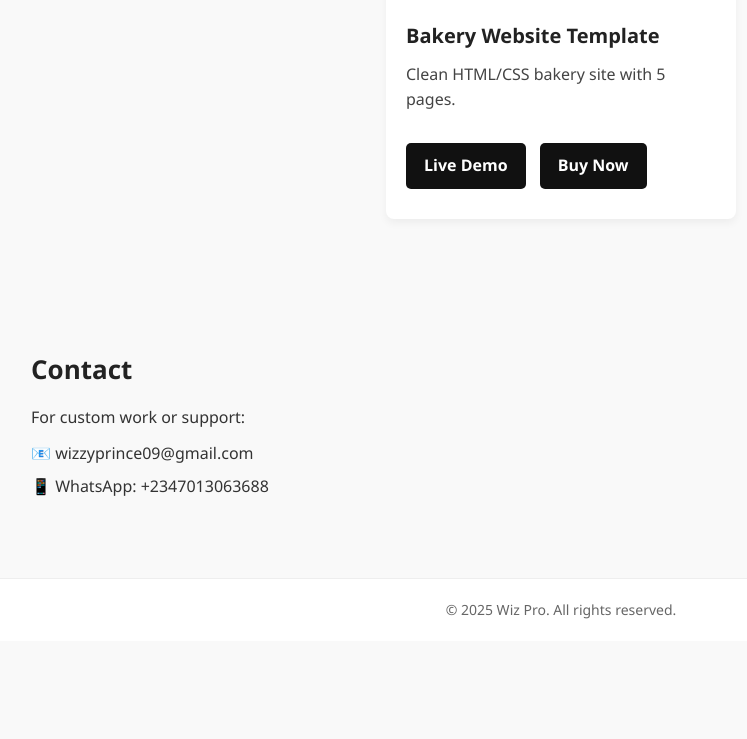
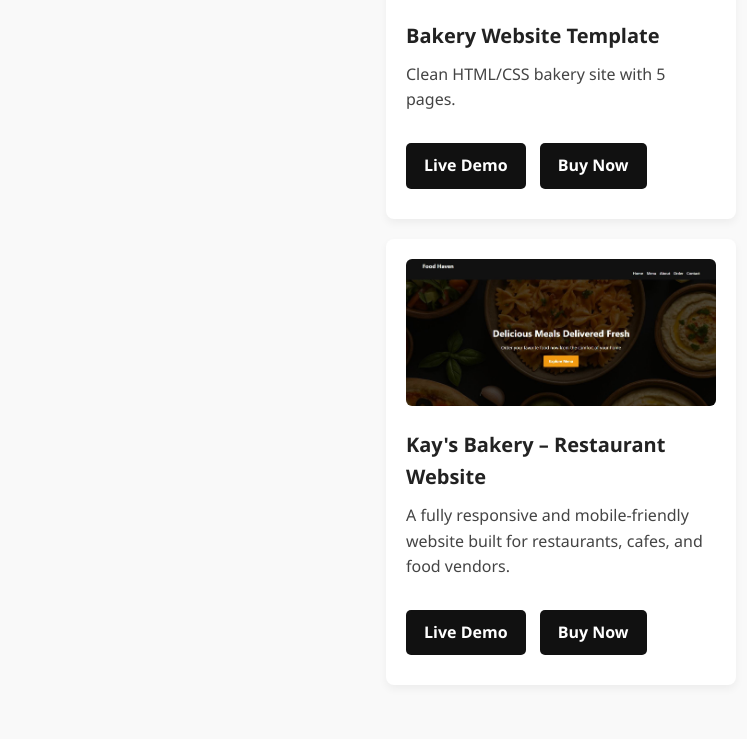
Before and after one commit to wizzy1571/wizpro-portfolio, a plain HTML site: page index.html in a window 1280 px wide. Shown: the part 1763-2502 px from the top of the page, without its empty margins (79-826 px from the left). Before the commit the page ends 2404 px from the top, so only its background shows below. Drawn offline with Linux system fonts and the light colour scheme.

Commit message:
Add files via upload

```diff
--- a/index.html
+++ b/index.html
@@ -63,6 +63,15 @@
         <a href="https://kays-bakery.netlify.app" target="_blank" class="btn">Live Demo</a>
         <a href="https://selar.co/5510c4" target="_blank" class="btn">Buy Now</a>
     </div>
+
+    <!-- Project Card: Restaurant Template -->
+<div class="project-card">
+  <img src="images/Capture3.JPG" alt="Restaurant Website Template">
+    <h3>Kay's Bakery – Restaurant Website</h3>
+    <p>A fully responsive and mobile-friendly website built for restaurants, cafes, and food vendors.</p>
+      <a href="https://wizprorestaurant.netlify.app/" target="_blank" class="btn">Live Demo</a>
+      <a href="https://selar.co/c1u57x" target="_blank" class="btn">Buy Now</a>
+</div>
 </div>
   </section>
 
--- a/style.css
+++ b/style.css
@@ -236,3 +236,83 @@ footer {
     max-width: 300px;
 }
 }
+/* Projects Section */
+.projects {
+  padding: 40px 20px;
+  text-align: center;
+  background-color: #f9f9f9;
+}
+
+.projects h2 {
+  font-size: 28px;
+  margin-bottom: 30px;
+  color: #111;
+}
+
+/* Project Cards */
+.project-card {
+  background: #fff;
+  border-radius: 8px;
+  box-shadow: 0 4px 8px rgba(0,0,0,0.05);
+  margin: 20px auto;
+  max-width: 350px;
+  padding: 20px;
+  text-align: left;
+  transition: transform 0.3s ease;
+}
+
+.project-card:hover {
+  transform: translateY(-5px);
+}
+
+.project-card img {
+  width: 100%;
+  border-radius: 6px;
+  margin-bottom: 15px;
+  height: auto;
+  object-fit: cover;
+}
+
+.project-card h3 {
+  font-size: 20px;
+  margin-bottom: 10px;
+  color: #222;
+}
+
+.project-card p {
+  font-size: 16px;
+  color: #444;
+  margin-bottom: 15px;
+}
+
+.project-card .btn {
+  display: inline-block;
+  padding: 10px 18px;
+  background-color: #111;
+  color: #fff;
+  border-radius: 5px;
+  text-decoration: none;
+  font-weight: bold;
+  margin-right: 10px;
+  margin-bottom: 10px;
+  transition: background 0.3s ease;
+}
+
+.project-card .btn:hover {
+  background-color: #333;
+}
+
+/* Responsive Grid (Optional if you want side-by-side on big screens) */
+@media (min-width: 768px) {
+  .projects-grid {
+    display: flex;
+    flex-wrap: wrap;
+    justify-content: center;
+    gap: 20px;
+  }
+
+  .project-card {
+    flex: 1 1 300px;
+    max-width: 300px;
+}
+}
```
Also changed, not shown: images/Capture3.JPG (added).
